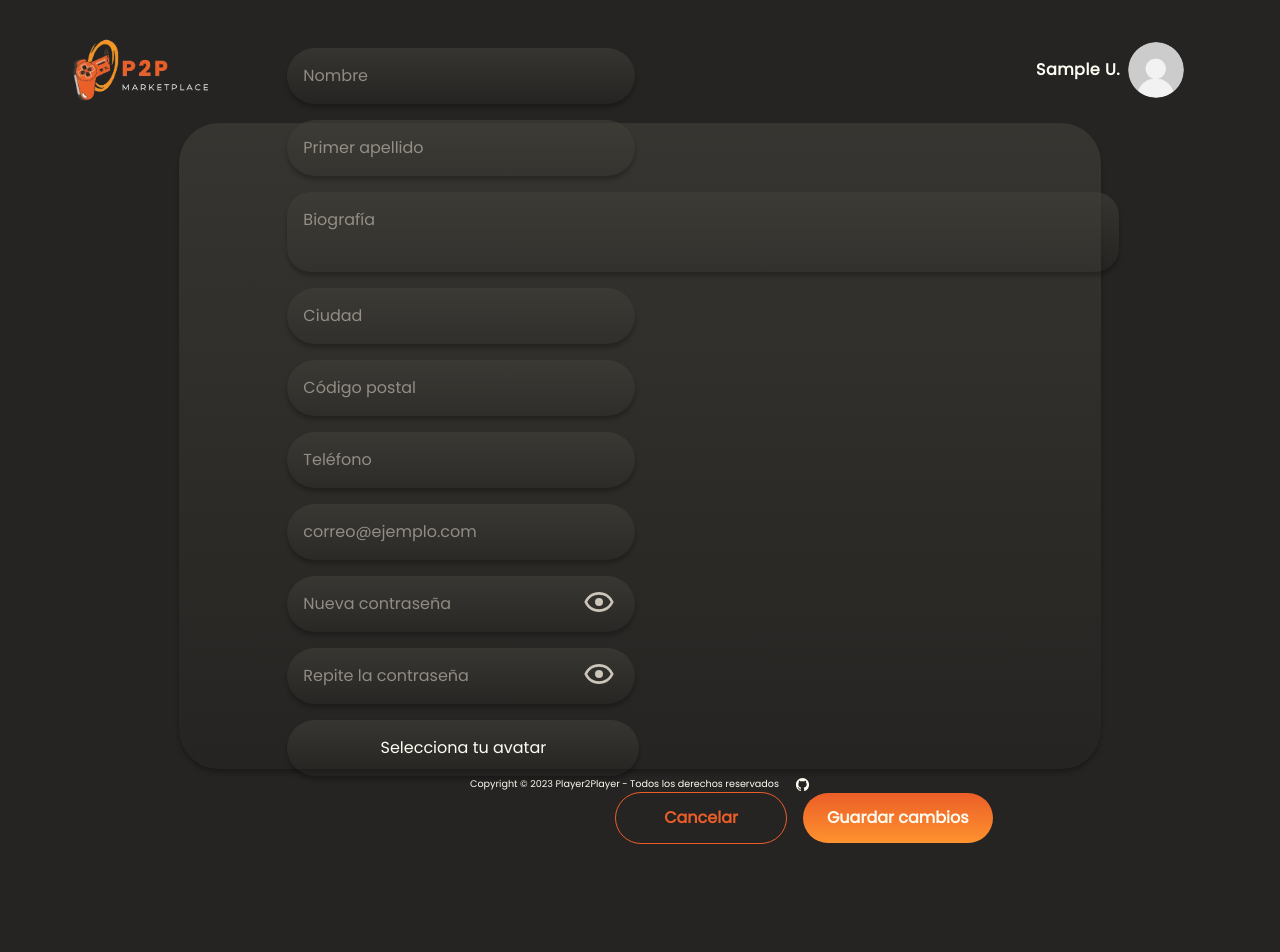
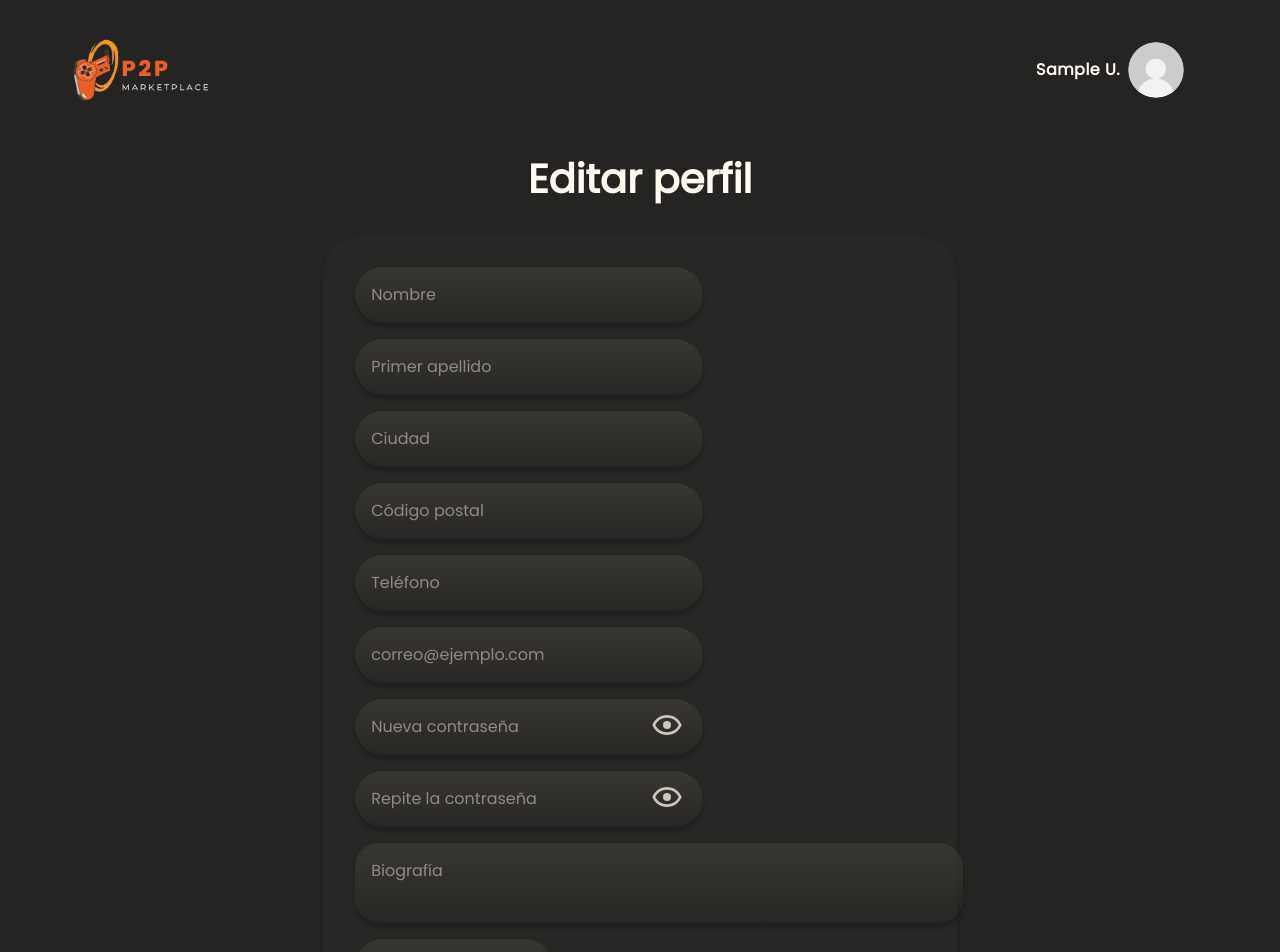
Before and after one commit to AlejandroPachec/Player2Player, a React (Vite) app in the folder frontend/: page /user/edit in a window 1280 px wide. Shown: the top 952 px of the page. Before the commit the page ends 860 px from the top, so only its background shows below. Built offline with nearby package versions, Linux system fonts and the light colour scheme; sample sign-in values are in the browser's storage.

Commit message:
Add css editUserPage

```diff
--- a/frontend/src/pages/editUser-page/EditUserPage.jsx
+++ b/frontend/src/pages/editUser-page/EditUserPage.jsx
@@ -83,21 +83,26 @@ const EditUserPage = () => {
         <>
             <MainHeader/>
             <main className='edit-user-main'>
+                <h1 className='edit-user-title'>Editar perfil</h1>
                 <div className='edit-info-container'>
                     <form className='edit-info-form' onSubmit={handleSubmit}>
-                        <GeneralInput className='general-input-edit' type={'text'} value={'firstName'} placeholder={'Nombre'} handleChange={handleChange}/>
+                        <GeneralInput
+                            id='edit-input'
+                            className='general-input-edit'
+                            type={'text'} value={'firstName'} placeholder={'Nombre'} handleChange={handleChange}/>
                         <GeneralInput className='general-input-edit' type={'text'} value={'lastName'} placeholder={'Primer apellido'} handleChange={handleChange}/>
-                        <TextArea className='text-area-edit-profile'
-                            placeholder={'Biografía'}
-                            handleChange={handleChange}
-                            value={'bio'}
-                        />
                         <GeneralInput className='general-input-edit' type={'text'} value={'city'} placeholder={'Ciudad'} handleChange={handleChange}/>
                         <GeneralInput className='general-input-edit' type={'text'} value={'postalCode'} placeholder={'Código postal'} handleChange={handleChange}/>
                         <GeneralInput className='general-input-edit' type={'phone'} value={'phone'} placeholder={'Teléfono'} handleChange={handleChange}/>
                         <GeneralInput className='general-input-edit' type={'email'} value={'email'} placeholder={'correo@ejemplo.com'} handleChange={handleChange}/>
                         <Password value={'edit-password'} placeholder={'Nueva contraseña'} handleChange={handleChange}/>
                         <Password value={'edit-pass2'} placeholder={'Repite la contraseña'} handleChange={handleChange}/>
+
+                        <TextArea className='text-area-edit-profile'
+                            placeholder={'Biografía'}
+                            handleChange={handleChange}
+                            value={'bio'}
+                        />
                         <label htmlFor="imageUpload" className="edit-addAvatar">Selecciona tu avatar</label>
                         <input
                             id='imageUpload'
@@ -107,6 +112,8 @@ const EditUserPage = () => {
                             name='avatar'
                             onChange={handleImages}
                         />
+
+
                         <div className='edit-buttons'>
                             <SecondaryButton type='button' text={'Cancelar'}/>
                             <MainButton type='submit' text={'Guardar cambios'}/>
--- a/frontend/src/pages/editUser-page/editUserPage.css
+++ b/frontend/src/pages/editUser-page/editUserPage.css
@@ -1,53 +1,27 @@
 .edit-user-main {
   display: flex;
-  justify-content: center;
-  align-items: center;
-  height: 78vh;
-  width: 100%;
-  margin-bottom: 0;
+  margin-bottom: 4rem;
+  margin-top: 2rem;
 
 }
-
-
 .edit-info-container {
-  display: flex;
-  justify-content: center;
-  align-items: center;
-  background: var(--blackGradient);
+  background-color: var(--secondryBackgroundColor);
   border-radius: 40px;
   box-shadow: var(--boxShadow);
-  width: 80%;
-  height: 100%;
+  width: 55%;
 }
 
 .edit-info-form {
   display: flex;
   flex-direction: row;
+  flex-wrap: wrap;
   gap: 1rem;
-  flex-wrap: wrap;
+  padding: 2rem;
   justify-content: space-between;
-  align-items: center;
-  width: 80%;
-  padding: 1rem;
 }
 
-.text-area-edit-profile {
-  display: flex;
-  flex-direction: column;
-  gap: 1rem;
-  width: 53rem;
-}
-
-.general-input-edit {
-  width: 30rem;
-}
-
-.edit-password {
-  width: 22rem;
-}
-
-.edit-addAvatar {
-  width: 22rem;
+#bio.textArea {
+ width: 38rem;
 }
 
 .edit-addAvatar {
@@ -75,4 +49,11 @@
   justify-content:end;
   align-items: center;
   width: 100%;
+  padding-top: 2rem;
 }
+
+.edit-user-title {
+  font-size: 2.5rem;
+  font-weight: 600;
+  margin-bottom: 2rem;
+}
```
